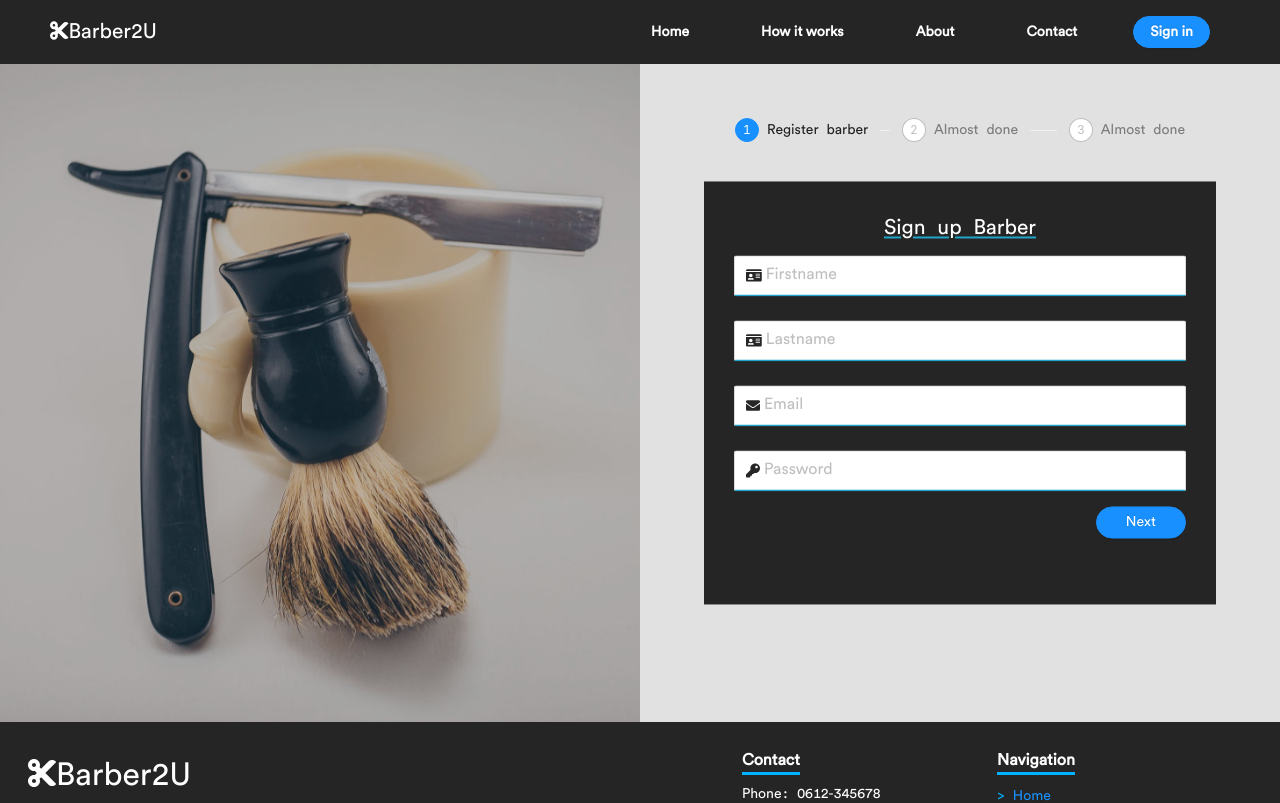
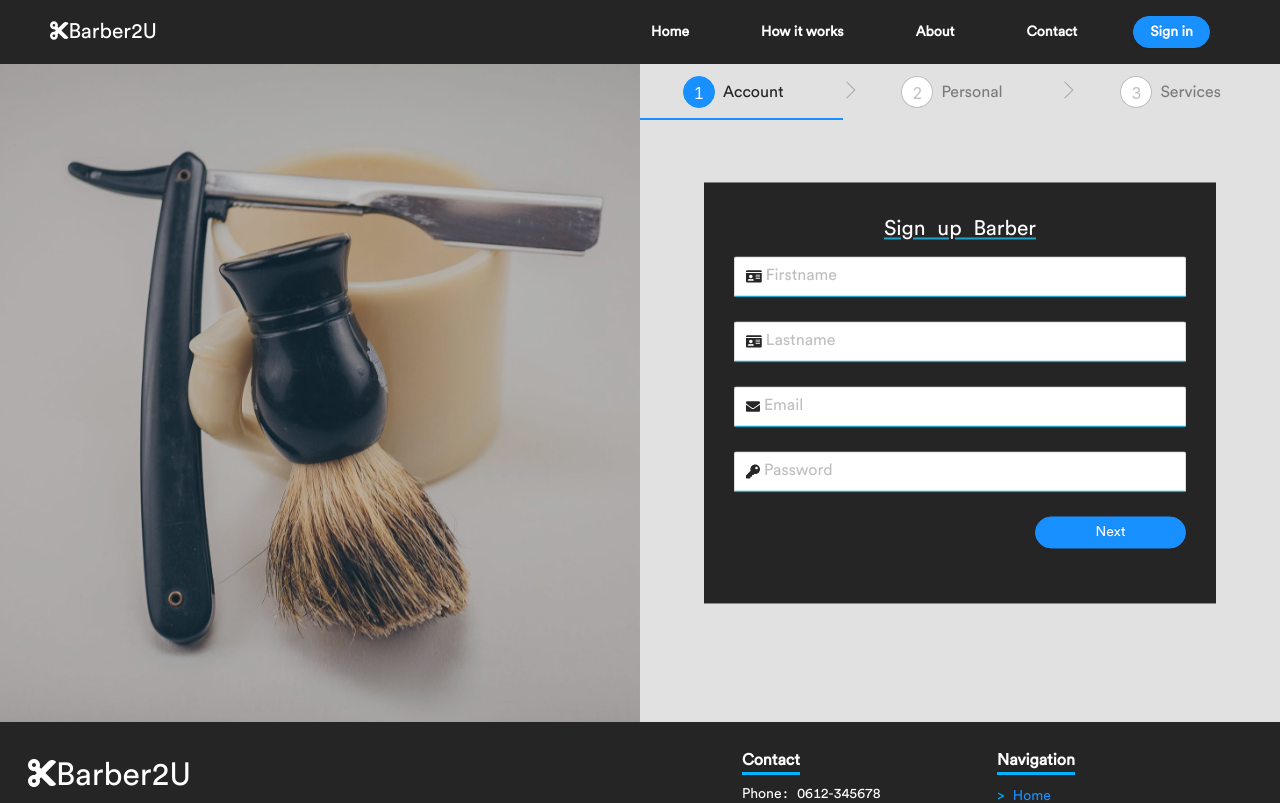
Before and after one commit to ItsMeSafak/barber2u-frontend, a React (Create React App) app: page /customer/signup in a window 1280 px wide. Shown: the top 803 px of the page. Built offline with nearby package versions, Linux system fonts and the light colour scheme.

Commit message:
Fix styling

```diff
--- a/src/assets/functions/icon.ts
+++ b/src/assets/functions/icon.ts
@@ -33,7 +33,7 @@ import {
     faFileInvoiceDollar,
     faEuroSign,
     faClipboard,
-    faClock
+    faClock,
 } from "@fortawesome/free-solid-svg-icons";
 
 /**
@@ -67,7 +67,7 @@ export const icons = {
     faFileInvoiceDollar,
     faEuroSign,
     faClipboard,
-    faClock
+    faClock,
 };
 
 /**
--- a/src/components/forms/signin/index.tsx
+++ b/src/components/forms/signin/index.tsx
@@ -142,11 +142,7 @@ const SigninForm: React.FC = () => {
                 </Form.Item>
                 <Form.Item>
                     <Link to="reset-password">
-                        <p
-                            className={styles.resetButton}
-                        >
-                            Reset password
-                        </p>
+                        <p className={styles.resetButton}>Reset password</p>
                     </Link>
                 </Form.Item>
             </Form>
--- a/src/components/forms/signin/styles.module.scss
+++ b/src/components/forms/signin/styles.module.scss
@@ -19,7 +19,9 @@
     }
 }
 
-:global(.ant-form-item .ant-form-item-control-input-content .ant-input-affix-wrapper) {
+:global(.ant-form-item
+        .ant-form-item-control-input-content
+        .ant-input-affix-wrapper) {
     border-bottom: 2px solid #21a4c9;
 }
 
--- a/src/components/forms/signup-barber/index.tsx
+++ b/src/components/forms/signup-barber/index.tsx
@@ -3,7 +3,7 @@ import { useHistory } from "react-router-dom";
 
 import { FontAwesomeIcon } from "@fortawesome/react-fontawesome";
 import { faArrowRight, faArrowLeft } from "@fortawesome/free-solid-svg-icons";
-import { Button, Form, Input, notification, Steps } from "antd";
+import { Button, Col, Form, Input, notification, Row, Steps } from "antd";
 
 import { signUp } from "../../../services/auth-service";
 
@@ -88,7 +88,7 @@ const SignupFormBarber: React.FC = () => {
             icon: ["fas", "address-book"],
         },
         {
-            step: 2 ,
+            step: 2,
             name: "zipCode",
             value: formValue.zipCode,
             placeholder: "ZIP Code",
@@ -112,26 +112,26 @@ const SignupFormBarber: React.FC = () => {
             step: 3,
             name: "style",
             placeholder: "Fill in your expertise for example fade",
-            icon: ["fas", "cut"]
+            icon: ["fas", "cut"],
         },
         {
             step: 3,
             name: "description",
             placeholder: "Description",
-            icon: ["fas", "clipboard"]
+            icon: ["fas", "clipboard"],
         },
         {
             step: 3,
             name: "price",
             placeholder: "Price of the service",
-            icon: ["fas", "euro-sign"]
+            icon: ["fas", "euro-sign"],
         },
         {
             step: 3,
             name: "time",
             placeholder: "Estimated time in minutes for service",
-            icon: ["fas", "clock"]
-        }
+            icon: ["fas", "clock"],
+        },
     ];
 
     useEffect(() => {
@@ -220,8 +220,7 @@ const SignupFormBarber: React.FC = () => {
     const renderForm = (headingText: string, stepNumber: number) => {
         const firstFormStep =
             formInputs[formInputs.length - 1].step > stepNumber;
-        const secondFormStep =
-            stepNumber > 1;
+        const secondFormStep = stepNumber > 1;
         const lastFormStep =
             formInputs[formInputs.length - 1].step === stepNumber;
 
@@ -254,26 +253,35 @@ const SignupFormBarber: React.FC = () => {
                         ))}
 
                     <Form.Item>
-                        {firstFormStep && (
-                            <Button
-                                onClick={() => next()}
-                                className={styles.nextButton}
-                                type="primary"
-                                shape="round"
-                            >
-                                Next
-                            </Button>
-                        )}
+                        <Row>
+                            <Col xs={10} md={8}>
                                 {secondFormStep && (
                                     <Button
                                         onClick={() => prev()}
                                         className={styles.prevButton}
                                         type="primary"
                                         shape="round"
+                                        block
                                     >
                                         Previous
                                     </Button>
                                 )}
+                            </Col>
+                            <Col xs={4} md={8} />
+                            {firstFormStep && (
+                                <Col xs={10} md={8}>
+                                    <Button
+                                        onClick={() => next()}
+                                        className={styles.nextButton}
+                                        type="primary"
+                                        shape="round"
+                                        block
+                                    >
+                                        Next
+                                    </Button>
+                                </Col>
+                            )}
+                            <Col xs={10} md={8}>
                                 {lastFormStep && (
                                     <Button
                                         block
@@ -287,6 +295,8 @@ const SignupFormBarber: React.FC = () => {
                                         Sign Up
                                     </Button>
                                 )}
+                            </Col>
+                        </Row>
                     </Form.Item>
                 </Form>
             </div>
@@ -296,30 +306,34 @@ const SignupFormBarber: React.FC = () => {
     const stepsForm = [
         {
             content: renderForm("Sign up Barber", 1),
-            title: "Register barber",
+            title: "Account",
         },
         {
             content: renderForm("Almost done", 2),
-            title: "Almost done",
+            title: "Personal",
         },
         {
             content: renderForm("Almost done", 3),
-            title: "Almost done",
-        }
+            title: "Services",
+        },
     ];
 
     return (
         <>
+            <Row className={styles.stepsContainer}>
+                <Col span={24}>
                     <Steps
-                size="small"
+                        size="default"
                         className={styles.positionForm}
                         current={activeStep}
-                style={{ width: 450 }}
+                        type="navigation"
                     >
                         {stepsForm.map(({ title }) => (
                             <Steps.Step key={title} title={title} />
                         ))}
                     </Steps>
+                </Col>
+            </Row>
             <div className={styles.stepsContent}>
                 {stepsForm[activeStep].content}
             </div>
--- a/src/components/forms/signup-barber/styles.module.scss
+++ b/src/components/forms/signup-barber/styles.module.scss
@@ -17,23 +17,12 @@
     }
 }
 
-.positionForm {
-    position: absolute;
-    left: 50%;
-    top: 10%;
-    transform: translate(-50%, -50%);
+.stepsContainer {
+    width: 100%;
 }
 
-.nextButton {
-    width: 20%;
-    float: right;
-    margin: -9px 0 12px 0;
-    background: $primary-color;
+.nextButton,
+.prevButton {
+    // background: $primary-color;
+    @extend .button-primary;
 }
-
-.prevButton {
-    width: 20%;
-    float: left;
-    margin: -9px 0 12px 0;
-    background: $primary-color;
-}
--- a/src/pages/visitor/signin/index.tsx
+++ b/src/pages/visitor/signin/index.tsx
@@ -52,10 +52,8 @@ const SigninPage: React.FC = () => {
         </div>
     );
 
-    return  (
-        <Content>
-            {isMobile ? renderMobileSignIn() : renderSignIn()}
-        </Content>
+    return (
+        <Content>{isMobile ? renderMobileSignIn() : renderSignIn()}</Content>
     );
 };
 
--- a/src/pages/visitor/signup-barber/index.tsx
+++ b/src/pages/visitor/signup-barber/index.tsx
@@ -1,10 +1,10 @@
 import { useCallback, useEffect, useState } from "react";
 
-import {Layout} from "antd";
+import { Layout } from "antd";
 import SignupFormBarber from "../../../components/forms/signup-barber";
 
 import styles from "./styles.module.scss";
-import {WIDTH_SCREEN_LG} from "../../../assets/constants";
+import { WIDTH_SCREEN_LG } from "../../../assets/constants";
 
 const { Content } = Layout;
 
@@ -63,5 +63,4 @@ const SignupPageBarber: React.FC = () => {
     );
 };
 
-
 export default SignupPageBarber;
```
Also changed, not shown: src/pages/visitor/signup/index.tsx (+4 -8 lines), src/components/forms/signup/styles.module.scss (line endings or trailing spaces), src/pages/visitor/signup/styles.module.scss (line endings or trailing spaces). Lines whose indentation alone changed are shown as unchanged.
